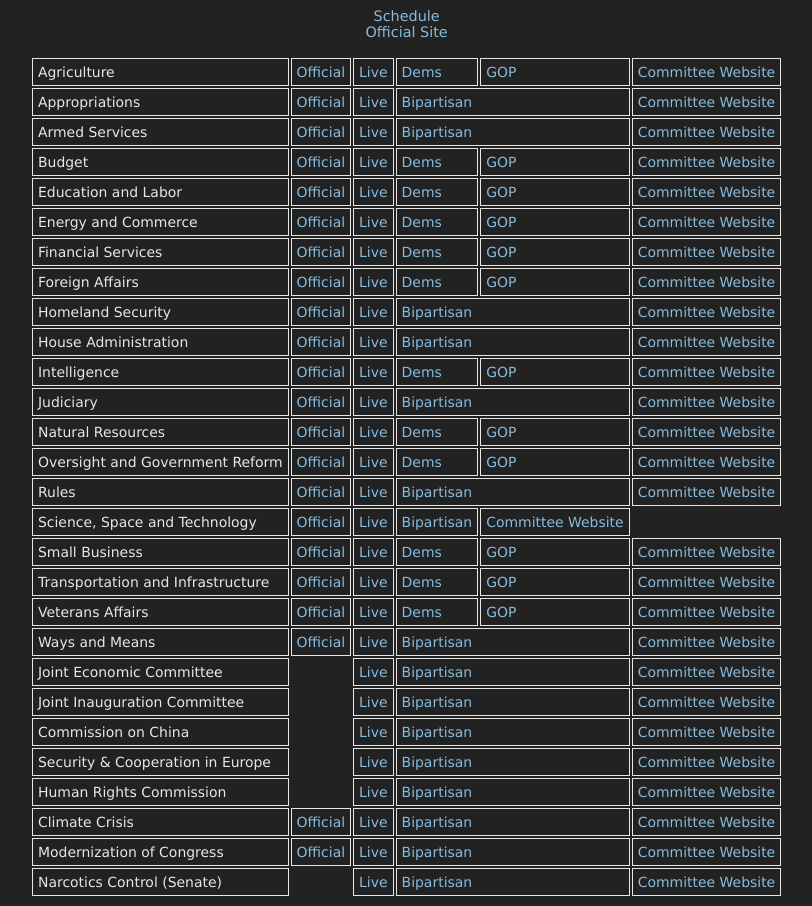
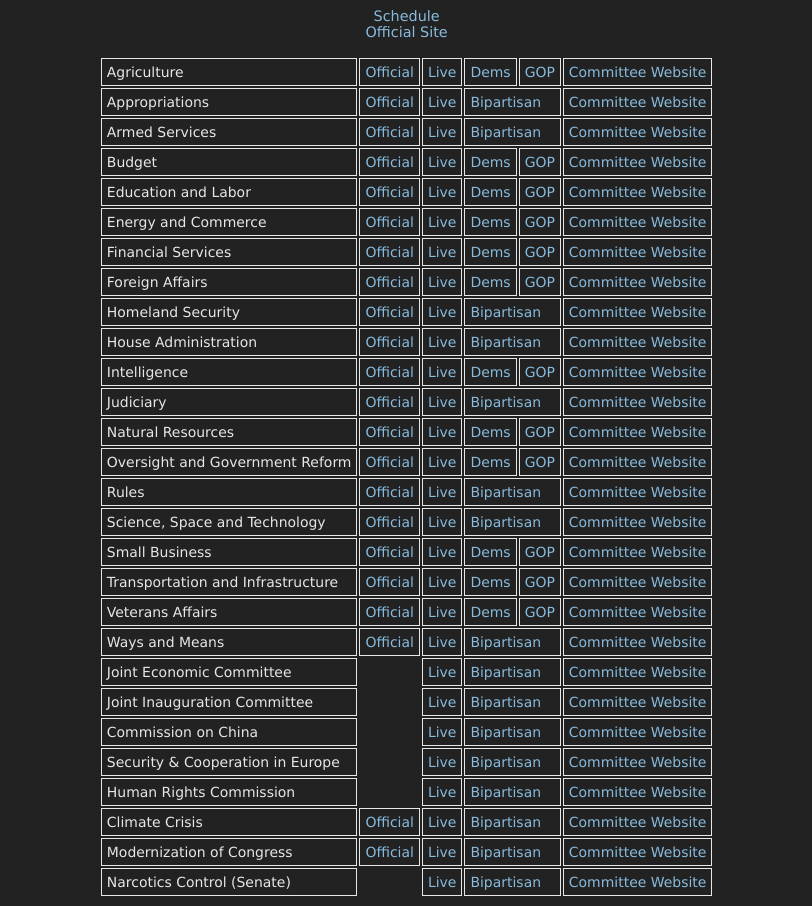
Before and after one commit to danburd/danburd.github.io, a Jekyll site: the page house.html, which Jekyll copies as it is, in a window 1280 px wide. Shown: the whole page, without its empty margins (235-1047 px from the left). Built offline with Jekyll 4.4.1, drawn with Linux system fonts in a browser that asks for light colours.

Commit message:
Update house.html

```diff
--- a/house.html
+++ b/house.html
@@ -132,7 +132,7 @@
     <td><a href="https://www.congress.gov/committees/video/house-science-space-and-technology/hssy00">Official</a></td>
     <td><a href="https://www.youtube.com/channel/UCtoUE3dJ-mLUo5dwGs7hXOw/live">Live</a></td><!--
     <td><a href="https://www.youtube.com/channel/UCRFTSnk5PA9k2KI3cPpJ4qQ/videos?view=2&flow=grid">Dems</a></td>-->
-    <td><a href="https://www.youtube.com/channel/UCtoUE3dJ-mLUo5dwGs7hXOw/videos?view=2&flow=grid">Bipartisan</a></td>
+    <td colspan="2"><a href="https://www.youtube.com/channel/UCtoUE3dJ-mLUo5dwGs7hXOw/videos?view=2&flow=grid">Bipartisan</a></td>
     <td><a href="https://science.house.gov">Committee Website</a></td>
   </tr>
   <tr>
```
